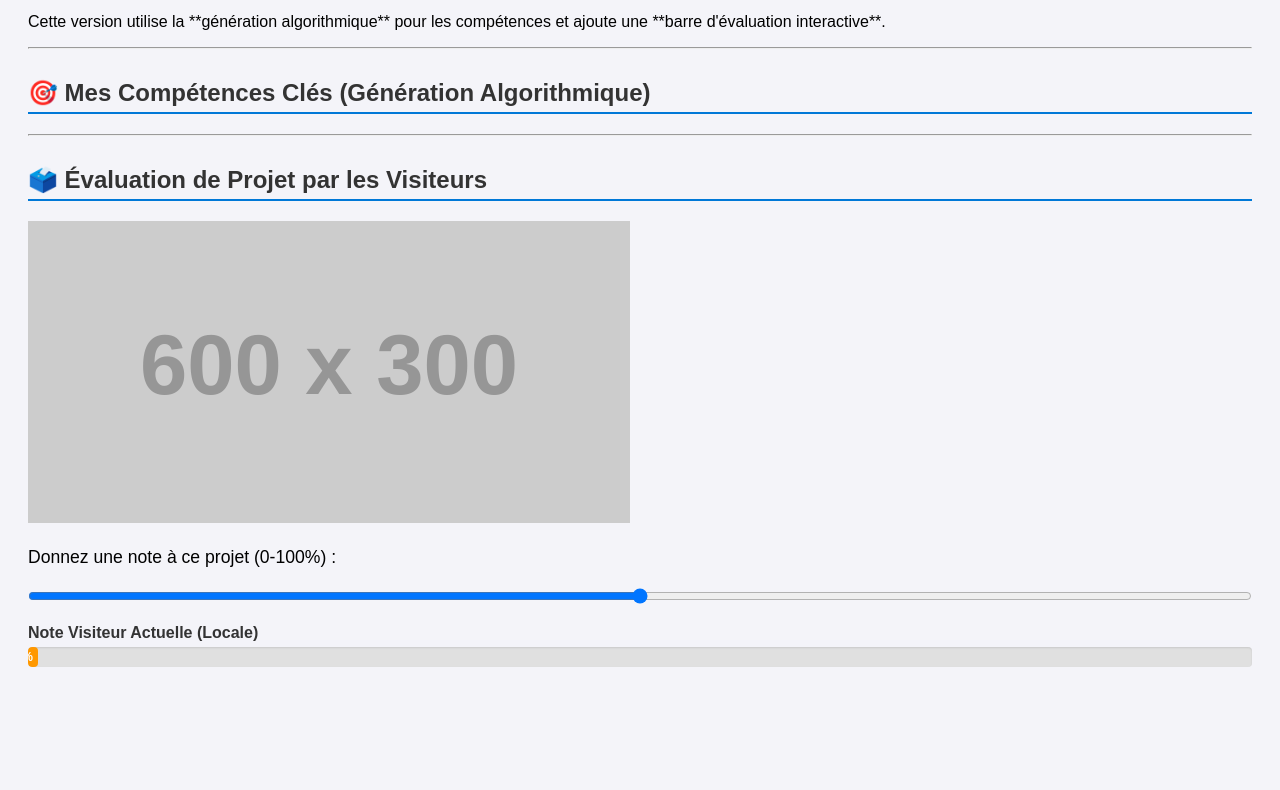
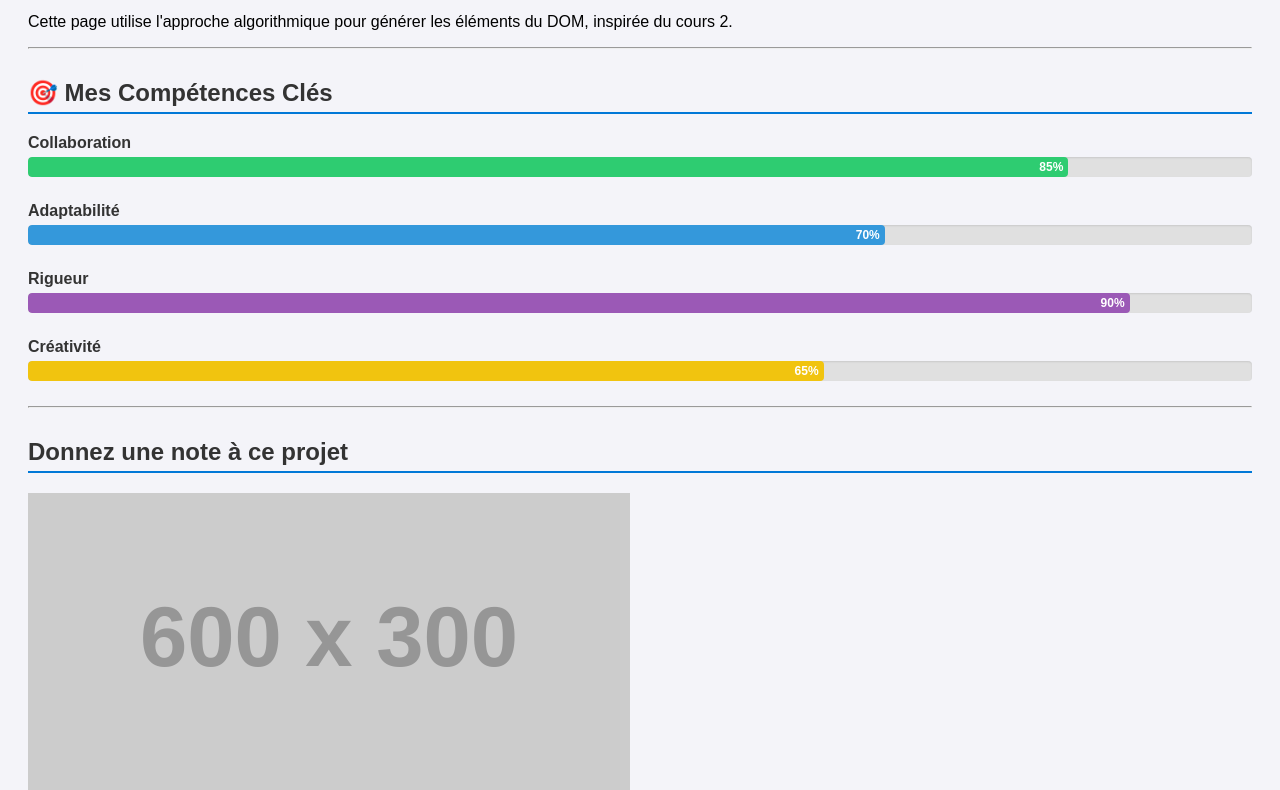
Before and after one commit to nali-333/cv, a plain HTML site: page testprojet2.html in a window 1280 px wide. Shown: the part 110-900 px from the top of the page. Before the commit the page ends 830 px from the top, so only its background shows below. Drawn offline with nearby package versions, Linux system fonts and the light colour scheme; placeholder pictures from the web are drawn by us.

Commit message:
Update testprojet2.html

```diff
--- a/testprojet2.html
+++ b/testprojet2.html
@@ -44,7 +44,6 @@
             justify-content: flex-end;
             padding: 0 5px;
             box-sizing: border-box;
-            /* Transition rapide pour le changement de couleur du slider */
             transition: background-color 0.3s ease;
         }
         .skill-percentage {
@@ -68,22 +67,23 @@
 </head>
 <body>
 
-    <h1>Projet d'Amélioration de CV V3</h1>
-    <p>Cette version utilise la **génération algorithmique** pour les compétences et ajoute une **barre d'évaluation interactive**.</p>
+    <h1>Mon CV - Compétences Dynamiques</h1>
+    <p>Cette page utilise l'approche algorithmique pour générer les éléments du DOM, inspirée du cours 2.</p>
 
     <hr>
 
-    <h2>🎯 Mes Compétences Clés (Génération Algorithmique)</h2>
+    <h2>🎯 Mes Compétences Clés</h2>
     <div id="skills-container"></div>
 
     <hr>
 
-    <h2>🗳️ Évaluation de Projet par les Visiteurs</h2>
-    <img id="project-image" src="https://via.placeholder.com/600x300?text=Image+de+votre+Projet+web+%C3%A0+Evaluer" alt="Exemple de projet pour évaluation">
+    <div id="user-evaluation-section">
+        <h2>Donnez une note à ce projet</h2>
 
-    <div id="user-evaluation-section">
+        <img id="project-image" src="https://via.placeholder.com/600x300?text=Mon+Projet+web+%C3%A0+Evaluer" alt="Exemple de projet pour évaluation">
+
         <label for="evaluation-slider" style="display: block; font-size: 1.1em; margin-bottom: 10px;">
-            Donnez une note à ce projet (0-100%) :
+            Votre Note (0-100%) :
         </label>
 
         <input type="range" id="evaluation-slider" min="0" max="100" value="50">
@@ -112,5 +112,106 @@
 
         // Fonction pour créer la structure HTML d'une barre (méthode algorithmique)
         function createSkillBarElement(skill) {
+            // Création du conteneur parent (.skill-item)
             const item = document.createElement('div');
             item.className = 'skill-item';
+
+            // Création et ajout du label
+            const label = document.createElement('span');
+            label.className = 'skill-label';
+            label.textContent = skill.name;
+            item.appendChild(label);
+
+            // Création du conteneur de fond
+            const barContainer = document.createElement('div');
+            barContainer.className = 'skill-bar-container';
+
+            // Création de la barre de remplissage (.skill-bar-fill)
+            const barFill = document.createElement('div');
+            barFill.className = 'skill-bar-fill';
+            barFill.setAttribute('data-level', skill.level); // Stocke la valeur cible
+            barFill.style.backgroundColor = skill.color;
+            barFill.style.width = '0%'; // Démarrage à 0%
+
+            // Création du pourcentage
+            const percentage = document.createElement('span');
+            percentage.className = 'skill-percentage';
+            percentage.textContent = '0%';
+            barFill.appendChild(percentage);
+
+            barContainer.appendChild(barFill);
+            item.appendChild(barContainer);
+
+            return barFill; // On retourne l'élément à animer
+        }
+
+        // Fonction d'animation Anime.js réutilisable
+        function animateSkillBar(barElement) {
+            const targetLevel = barElement.getAttribute('data-level');
+            const percentageDisplay = barElement.querySelector('.skill-percentage');
+
+            anime({
+                targets: barElement,
+                width: `${targetLevel}%`,
+                duration: 1800,
+                easing: 'easeInOutQuart',
+
+                // Fonction de mise à jour pour le compteur numérique
+                update: function(anim) {
+                    // Calcul de la valeur actuelle basée sur la progression de l'animation
+                    const value = Math.round(anim.progress * parseInt(targetLevel, 10) / 100);
+                    percentageDisplay.textContent = `${value}%`;
+                }
+            });
+        }
+
+        // Exécution principale
+        document.addEventListener('DOMContentLoaded', () => {
+            const skillsContainer = document.getElementById('skills-container');
+            const barsToAnimate = [];
+
+            // --- Logique Algorithmique : Boucle de génération ---
+            skillsData.forEach(skill => {
+                const barFillElement = createSkillBarElement(skill);
+
+                // Ajout de la structure complète au DOM
+                skillsContainer.appendChild(barFillElement.closest('.skill-item'));
+                barsToAnimate.push(barFillElement);
+            });
+
+            // Lancement des animations initiales
+            barsToAnimate.forEach(bar => {
+                animateSkillBar(bar);
+            });
+
+            // --- Logique de la Barre "Votre Évaluation" (Interactivité) ---
+            const slider = document.getElementById('evaluation-slider');
+            const userBarFill = document.getElementById('user-skill-fill');
+
+            // Animation de la barre utilisateur au chargement
+            animateSkillBar(userBarFill);
+
+            // Écouter le changement du curseur
+            slider.addEventListener('input', (event) => {
+                const level = event.target.value;
+                const userPercentageDisplay = userBarFill.querySelector('.skill-percentage');
+
+                // 1. Mise à jour de la largeur et du texte en temps réel
+                userBarFill.style.width = `${level}%`;
+                userPercentageDisplay.textContent = `${level}%`;
+
+                // 2. Changement de couleur selon la note pour un effet visuel
+                let color;
+                if (level < 40) {
+                    color = '#e74c3c'; // Rouge
+                } else if (level < 70) {
+                    color = '#f39c12'; // Jaune/Orange
+                } else {
+                    color = '#27ae60'; // Vert
+                }
+                userBarFill.style.backgroundColor = color;
+            });
+        });
+    </script>
+</body>
+</html>
```
